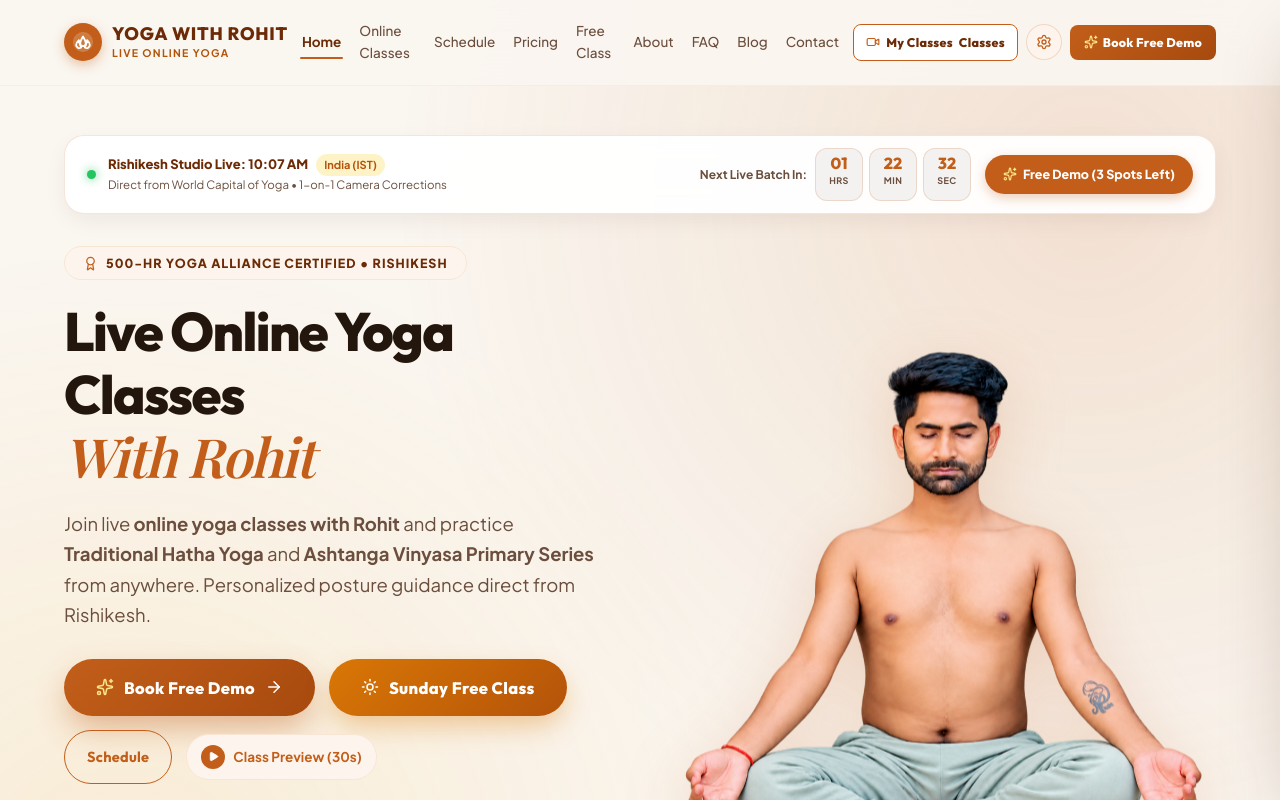
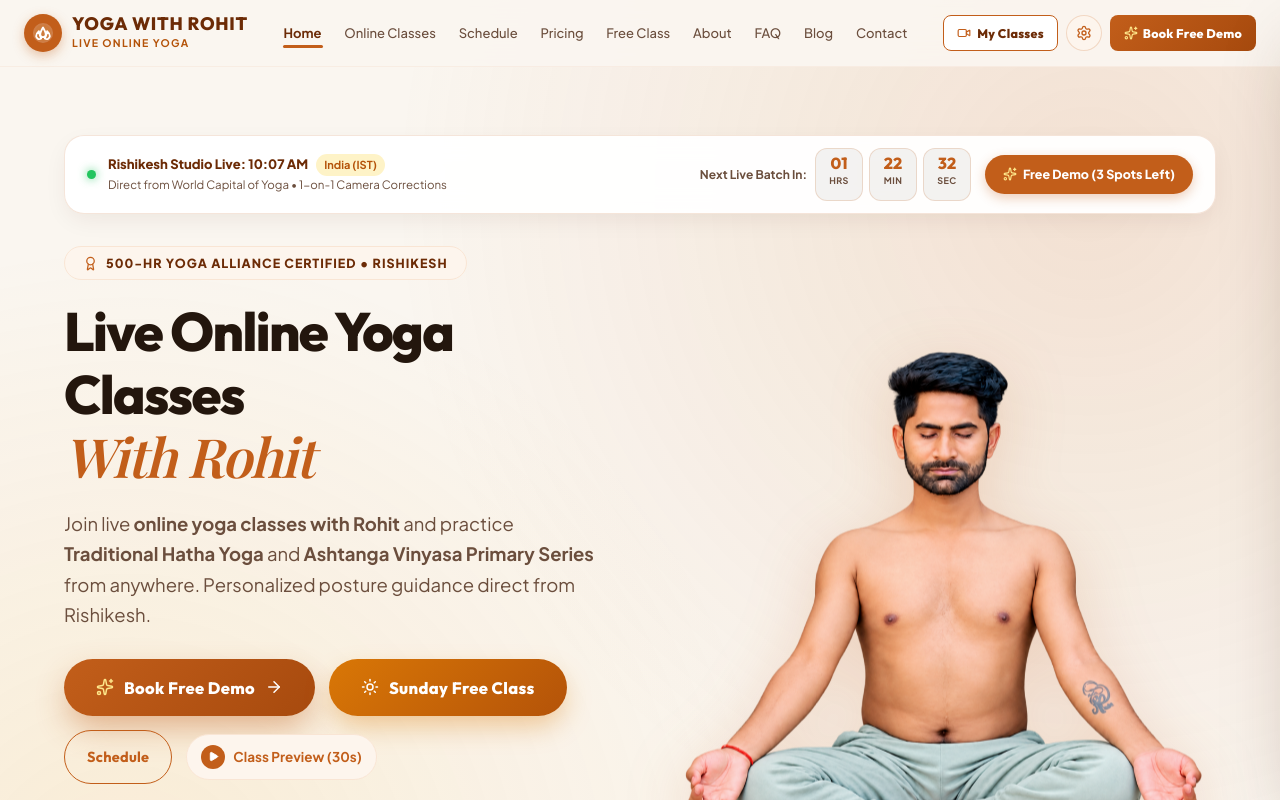
Before and after one commit to rpkivines1-dev/yoga-with-rohit, a React (Vite) app: page / in a window 1280 px wide. Shown: the top 800 px of the page. Built offline with nearby package versions, Linux system fonts and the light colour scheme; a web font is replaced by a local one.

Commit message:
feat: implement SEO-optimized index page and initialize responsive Navbar component

```diff
--- a/src/components/layout/Navbar.jsx
+++ b/src/components/layout/Navbar.jsx
@@ -116,10 +116,11 @@ export default function Navbar({ onOpenBooking, onOpenStudentPortal, onOpenAdmin
         <div
           className="container-custom"
           style={{
+            maxWidth: '1280px',
             display: 'flex',
             alignItems: 'center',
             justifyContent: 'space-between',
-            gap: '12px',
+            gap: 'clamp(8px, 1.2vw, 16px)',
           }}
         >
           {/* Brand Logo & Title */}
@@ -193,7 +194,8 @@ export default function Navbar({ onOpenBooking, onOpenStudentPortal, onOpenAdmin
             style={{
               display: 'flex',
               alignItems: 'center',
-              gap: '14px',
+              gap: 'clamp(6px, 1vw, 13px)',
+              flexShrink: 1,
             }}
             className="desktop-nav"
           >
@@ -205,16 +207,17 @@ export default function Navbar({ onOpenBooking, onOpenStudentPortal, onOpenAdmin
                   to={link.path}
                   onClick={(e) => handleNavClick(e, link)}
                   style={{
-                    fontSize: '13.5px',
+                    fontSize: '13px',
                     fontWeight: isActive ? 700 : 500,
                     color: isActive ? 'var(--primary-dark)' : 'var(--text-muted)',
                     transition: 'all 0.2s ease',
                     position: 'relative',
-                    padding: '6px 2px',
-                    display: 'flex',
+                    padding: '8px 5px',
+                    display: 'inline-flex',
                     alignItems: 'center',
-                    gap: '5px',
+                    whiteSpace: 'nowrap',
                     textDecoration: 'none',
+                    lineHeight: 1,
                   }}
                   onMouseEnter={(e) => {
                     e.currentTarget.style.color = 'var(--primary)';
@@ -231,8 +234,8 @@ export default function Navbar({ onOpenBooking, onOpenStudentPortal, onOpenAdmin
                       style={{
                         position: 'absolute',
                         bottom: 0,
-                        left: 0,
-                        right: 0,
+                        left: '4px',
+                        right: '4px',
                         height: '2.5px',
                         backgroundColor: 'var(--primary)',
                         borderRadius: '2px',
@@ -255,7 +258,8 @@ export default function Navbar({ onOpenBooking, onOpenStudentPortal, onOpenAdmin
                 display: 'inline-flex',
                 alignItems: 'center',
                 gap: '6px',
-                padding: '7px 12px',
+                height: '36px',
+                padding: '0 13px',
                 fontSize: '12.5px',
                 fontWeight: 800,
                 borderColor: 'var(--primary)',
@@ -263,11 +267,11 @@ export default function Navbar({ onOpenBooking, onOpenStudentPortal, onOpenAdmin
                 backgroundColor: '#FFFFFF',
                 borderRadius: '8px',
                 flexShrink: 0,
+                whiteSpace: 'nowrap',
               }}
             >
-              <Video size={14} style={{ color: 'var(--primary)' }} />
-              <span className="nav-myclasses-text-full">My Classes</span>
-              <span className="nav-myclasses-text-short">Classes</span>
+              <Video size={14} style={{ color: 'var(--primary)', flexShrink: 0 }} />
+              <span className="nav-myclasses-text">My Classes</span>
             </button>
 
             {/* Admin Scheduler Button - Hidden on mobile, visible on desktop */}
@@ -287,12 +291,13 @@ export default function Navbar({ onOpenBooking, onOpenStudentPortal, onOpenAdmin
                 color: 'var(--primary)',
                 cursor: 'pointer',
                 transition: 'all 0.2s ease',
+                flexShrink: 0,
               }}
             >
               <Settings size={16} />
             </button>
 
-            {/* Book Free Demo CTA - Hidden on narrow screens, available in drawer */}
+            {/* Book Free Demo CTA */}
             <button
               onClick={() => onOpenBooking({ plan: 'demo', title: 'Free Demo Yoga Class' })}
               className="nav-demo-btn btn btn-primary btn-sm animate-pulse-glow"
@@ -300,11 +305,14 @@ export default function Navbar({ onOpenBooking, onOpenStudentPortal, onOpenAdmin
                 display: 'inline-flex',
                 alignItems: 'center',
                 gap: '5px',
-                padding: '7px 14px',
+                height: '36px',
+                padding: '0 14px',
                 fontSize: '12.5px',
                 fontWeight: 800,
                 boxShadow: '0 6px 18px -3px rgba(194, 94, 26, 0.4)',
                 borderRadius: '8px',
+                whiteSpace: 'nowrap',
+                flexShrink: 0,
               }}
             >
               <Sparkles size={14} style={{ color: '#FDE68A' }} />
@@ -317,9 +325,9 @@ export default function Navbar({ onOpenBooking, onOpenStudentPortal, onOpenAdmin
               aria-label="Open Navigation Menu"
               className="mobile-menu-btn"
               style={{
-                width: '40px',
-                height: '40px',
-                borderRadius: '10px',
+                width: '36px',
+                height: '36px',
+                borderRadius: '8px',
                 backgroundColor: 'var(--primary-50)',
                 color: 'var(--primary)',
                 display: 'none',
@@ -328,9 +336,10 @@ export default function Navbar({ onOpenBooking, onOpenStudentPortal, onOpenAdmin
                 border: '1.5px solid rgba(194, 94, 26, 0.25)',
                 cursor: 'pointer',
                 transition: 'all 0.2s ease',
+                flexShrink: 0,
               }}
             >
-              <Menu size={22} />
+              <Menu size={20} />
             </button>
           </div>
         </div>
@@ -582,6 +591,13 @@ export default function Navbar({ onOpenBooking, onOpenStudentPortal, onOpenAdmin
           }
         }
 
+        /* Large Tablet / Small Desktop: hide demo button to keep nav links spacious & aligned */
+        @media (max-width: 1200px) {
+          .nav-demo-btn {
+            display: none !important;
+          }
+        }
+
         /* Tablet breakpoint: hide admin button from top navbar */
         @media (max-width: 900px) {
           .nav-admin-btn {
@@ -589,7 +605,7 @@ export default function Navbar({ onOpenBooking, onOpenStudentPortal, onOpenAdmin
           }
         }
 
-        /* Small Tablet & Large Mobile: hide "Book Free Demo" button from top navbar */
+        /* Small Tablet & Mobile: hide demo button from top navbar */
         @media (max-width: 720px) {
           .nav-demo-btn {
             display: none !important;
@@ -609,42 +625,17 @@ export default function Navbar({ onOpenBooking, onOpenStudentPortal, onOpenAdmin
             height: 34px !important;
           }
           .nav-logo-icon svg {
-            width: 19px !important;
-            height: 19px !important;
-          }
-        .nav-myclasses-text-short {
-          display: none;
-        }
-
-        /* Standard Mobile: compact logo and clean title */
-        @media (max-width: 540px) {
-          .nav-brand-title {
-            font-size: 16px !important;
-          }
-          .nav-brand-subtitle {
-            font-size: 9.5px !important;
-          }
-          .nav-logo-icon {
-            width: 34px !important;
-            height: 34px !important;
-          }
-          .nav-logo-icon svg {
-            width: 19px !important;
-            height: 19px !important;
-          }
-          .nav-myclasses-text-full {
-            display: none !important;
-          }
-          .nav-myclasses-text-short {
-            display: inline !important;
+            width: 18px !important;
+            height: 18px !important;
           }
           .nav-myclasses-btn {
-            padding: 6px 10px !important;
+            padding: 0 10px !important;
             font-size: 12px !important;
+            height: 34px !important;
           }
         }
 
-        /* Very narrow phones (< 380px): compact text */
+        /* Very narrow phones (< 380px): icon-only for My Classes */
         @media (max-width: 380px) {
           .nav-brand-title {
             font-size: 14px !important;
@@ -652,11 +643,11 @@ export default function Navbar({ onOpenBooking, onOpenStudentPortal, onOpenAdmin
           .nav-brand-subtitle {
             display: none !important;
           }
-          .nav-myclasses-text-short, .nav-myclasses-text-full {
+          .nav-myclasses-text {
             display: none !important;
           }
           .nav-myclasses-btn {
-            padding: 6px !important;
+            padding: 0 !important;
             width: 34px !important;
             height: 34px !important;
             justify-content: center !important;
```
Also changed, not shown: 2 other files (tests, documents, lock files or other folders).
